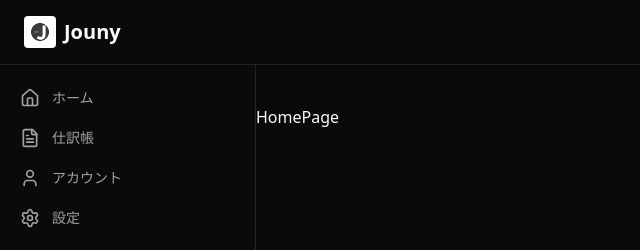
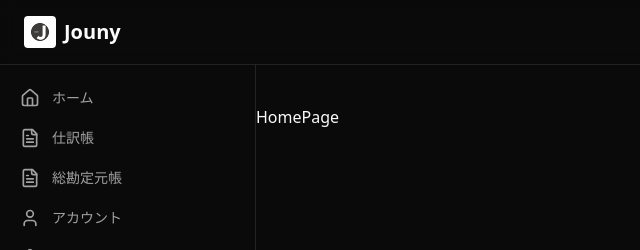
Before and after one commit to y-nagase25/expense-manage-app, a Next.js app: page /home in a window 1280 px wide. Shown: the top 250 px of the page, without its empty margins (0-640 px from the left). Built offline with nearby package versions, Linux system fonts and the light colour scheme; no server answers.

Commit message:
feat: add ledgers page link to sidebar

```diff
--- a/components/SidebarContent.tsx
+++ b/components/SidebarContent.tsx
@@ -15,6 +15,11 @@ const menuItems = [
         title: '仕訳帳',
         icon: FileText,
         href: '/journals',
+    },
+    {
+        title: '総勘定元帳',
+        icon: FileText,
+        href: '/ledgers',
     },
     {
         title: 'アカウント',
```
